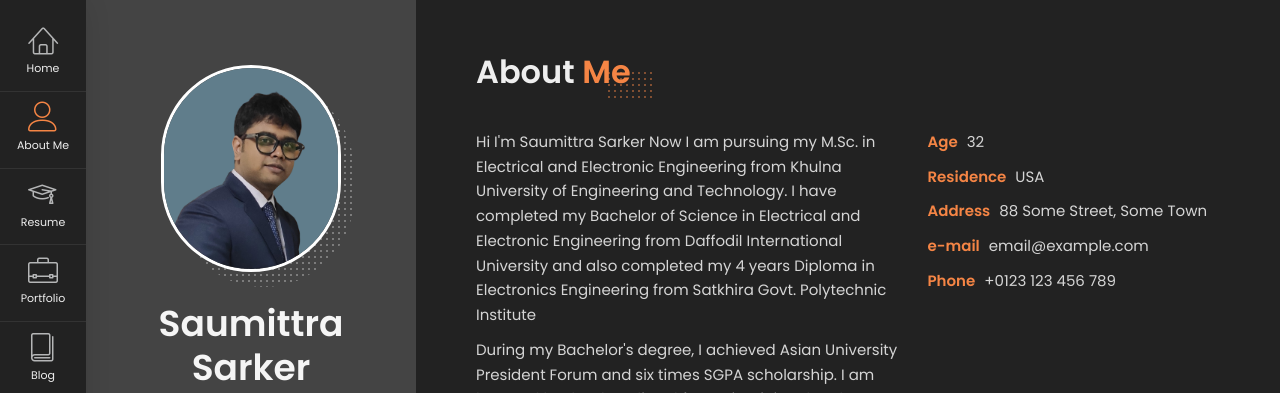
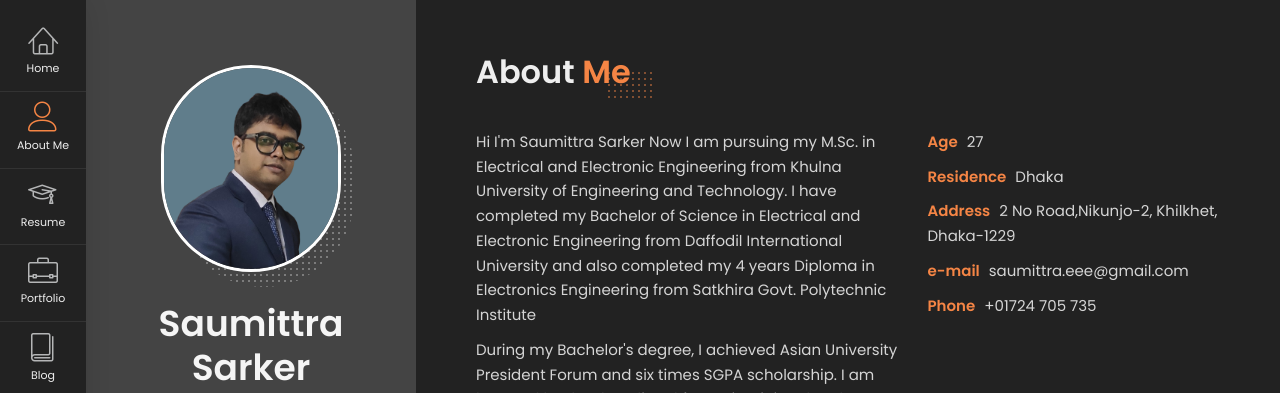
Before and after one commit to saumittra-sarker/saumittra-sarker, a plain HTML site: page index.html in a window 1280 px wide. Both pictures are taken after a click on the link "About Me". Shown: the top 393 px of the page. Drawn offline with Linux system fonts and the light colour scheme; some packages are replaced by stand-ins of ours.

Commit message:
Address added in this update

```diff
--- a/index.html
+++ b/index.html
@@ -169,27 +169,27 @@
                                         <ul>
                                             <li>
                                                 <span class="title">Age</span>
-                                                <span class="value">32</span>
+                                                <span class="value">27</span>
                                             </li>
 
                                             <li>
                                                 <span class="title">Residence</span>
-                                                <span class="value">USA</span>
+                                                <span class="value">Dhaka</span>
                                             </li>
 
                                             <li>
                                                 <span class="title">Address</span>
-                                                <span class="value">88 Some Street, Some Town</span>
+                                                <span class="value">2 No Road,Nikunjo-2, Khilkhet, Dhaka-1229</span>
                                             </li>
 
                                             <li>
                                                 <span class="title">e-mail</span>
-                                                <span class="value">email@example.com</span>
+                                                <span class="value">saumittra.eee@gmail.com</span>
                                             </li>
 
                                             <li>
                                                 <span class="title">Phone</span>
-                                                <span class="value">+0123 123 456 789</span>
+                                                <span class="value">+01724 705 735</span>
                                             </li>
                                         </ul>
                                     </div>
```
